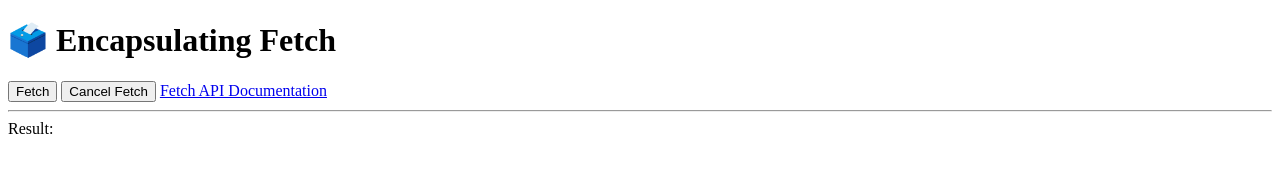
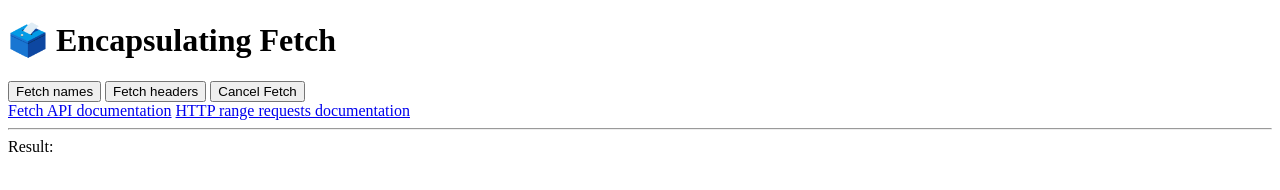
Before and after one commit to dotnetCarpenter/common-scandi-names, a website: page docs/index.html in a window 1280 px wide. Drawn offline with Linux system fonts and the light colour scheme.

Commit message:
build browser files with header button

```diff
--- a/docs/index.html
+++ b/docs/index.html
@@ -5,18 +5,23 @@
     <link rel="icon" type="image/png" href="/common-scandi-names/assets/favicon.68bb76f3.png" />
     <meta name="viewport" content="width=device-width, initial-scale=1.0" />
     <title>Encapsulating Fetch</title>
-    <script type="module" crossorigin src="/common-scandi-names/assets/index.00348eb7.js"></script>
-    <link rel="stylesheet" href="/common-scandi-names/assets/index.0fdd6cdd.css">
+    <script type="module" crossorigin src="/common-scandi-names/assets/index.cdc1474f.js"></script>
+    <link rel="stylesheet" href="/common-scandi-names/assets/index.6e0da102.css">
   </head>
   <body>
     <div id="app">
       <h1>🗳️ Encapsulating Fetch</h1>
 
-      <button id="fetch">Fetch</button>
-      <button id="cancel-fetch">Cancel Fetch</button>
+      <section>
+        <button id="fetch">Fetch names</button>
+        <button id="head">Fetch headers</button>
+        <button id="cancel-fetch">Cancel Fetch</button>
+      </section>
 
-      <a class="block" href="https://developer.mozilla.org/en-US/docs/Web/API/Fetch_API" target="_blank">Fetch API Documentation</a>
-
+      <section class="list-items">
+        <a class="list-items__item inline-block" href="https://developer.mozilla.org/en-US/docs/Web/API/Fetch_API" target="_blank">Fetch API documentation</a>
+        <a class="list-items__item inline-block" href="https://developer.mozilla.org/en-US/docs/Web/HTTP/Range_requests" target="_blank">HTTP range requests documentation</a>
+      </section>
       <hr>
       <label>Result:<pre id="result"></pre></label>
     </div>
```
Also changed, not shown: 4 other files.
